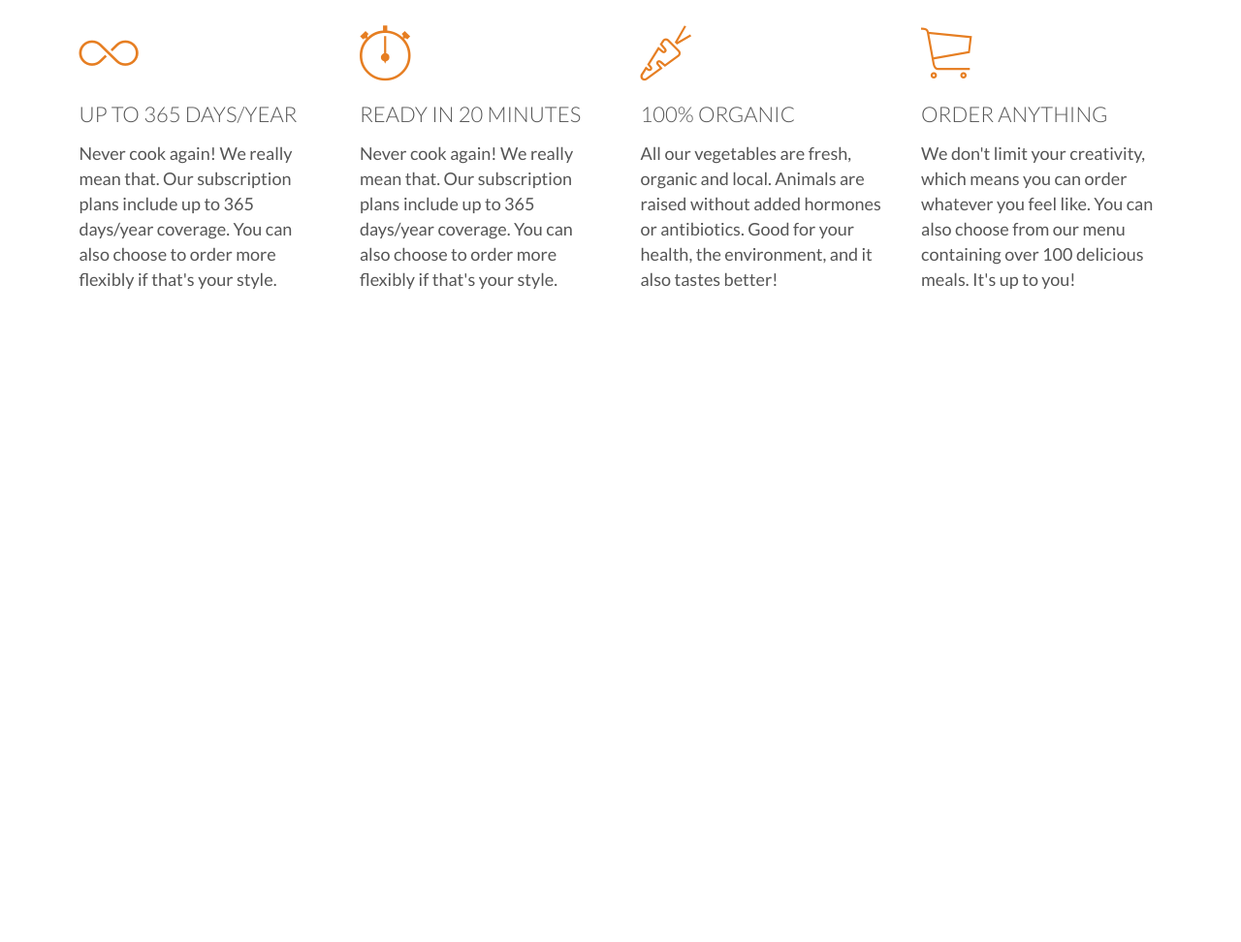
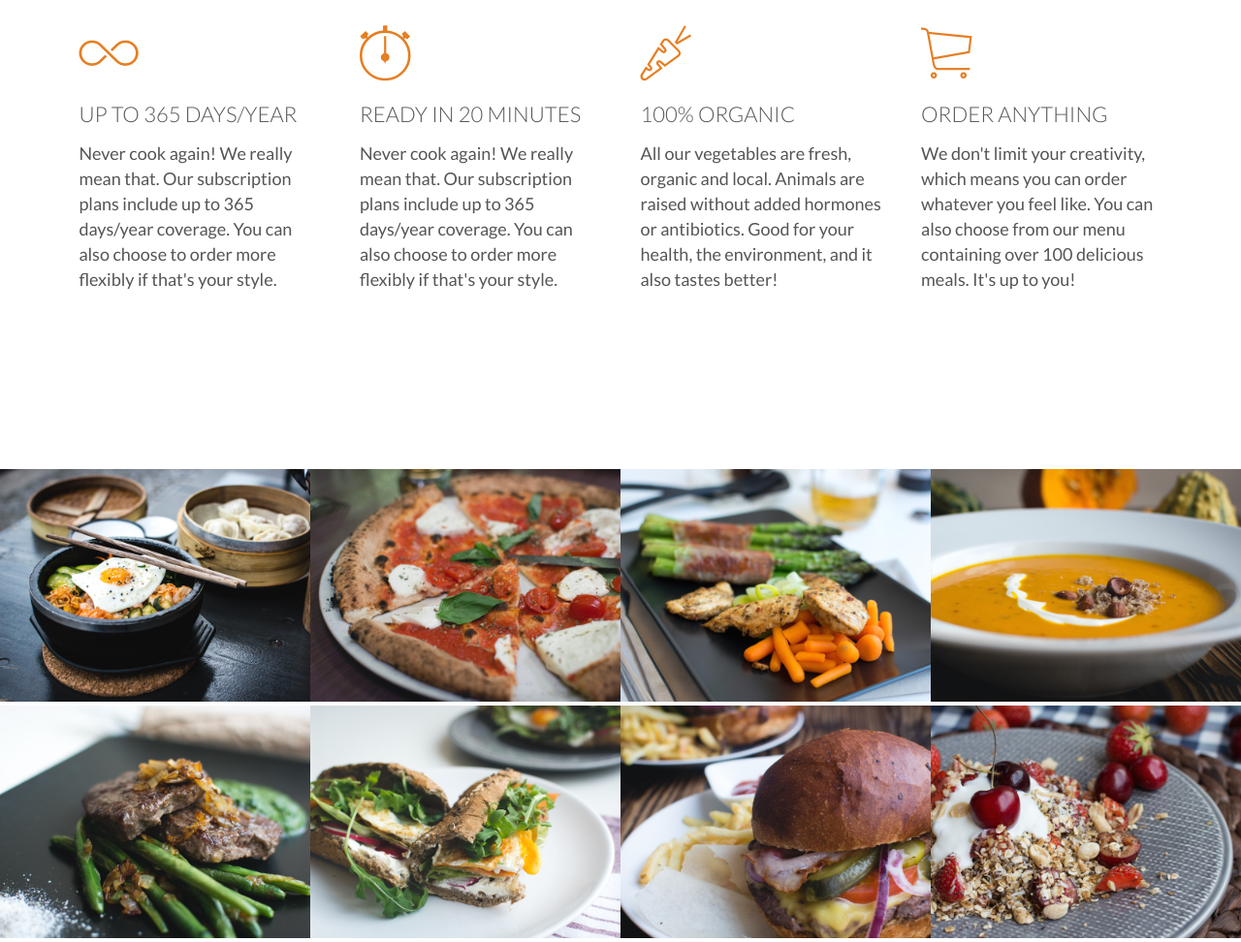
Before and after one commit to macguti/basiccss, a plain HTML site: page index.html in a window 1280 px wide. Shown: the part 1050-2022 px from the top of the page at 97% size. Before the commit the page ends 1454 px from the top, so only its background shows below. Drawn offline with Linux system fonts and the light colour scheme; files whose address does not match are found by name.

Commit message:
how it works

```diff
--- a/index.html
+++ b/index.html
@@ -68,5 +68,54 @@
     </div>
 
    </section>
+   <section class="section-meals">
+       <ul class="meals-showcase">
+           <li>
+               <figure class="meal-photos">
+                   <img src="resources/img/1.jpg" alt="Korean bibimbap with egg and vegetables">
+               </figure>
+           </li>
+           <li>
+                <figure class="meal-photos">
+                    <img src="resources/img/2.jpg" alt="Simple italian pizza with cherry tomatoes">
+                </figure>
+            </li>
+            <li>
+                <figure class="meal-photos">
+                    <img src="resources/img/3.jpg" alt="Chicken breast steak with vegetables">
+                </figure class="meal-photos">
+            </li>
+            <li>
+               <figure class="meal-photos">
+                   <img src="resources/img/4.jpg" alt="Autumn pumpkin soup">
+               </figure>
+           </li>
+
+       </ul>
+
+       <ul class="meals-showcase">
+            <li>
+                <figure class="meal-photos">
+                    <img src="resources/img/5.jpg" alt="Paleo beef steak with vegetables">
+                </figure>
+            </li>
+            <li>
+                 <figure class="meal-photos">
+                     <img src="resources/img/6.jpg" alt="Healthy baguette with egg and vegetables">
+                 </figure>
+             </li>
+             <li>
+                 <figure class="meal-photos">
+                      <img src="resources/img/7.jpg" alt="Burger with cheddar and bacon">
+                 </figure>
+             </li>
+             <li>
+                <figure class="meal-photos">
+                    <img src="resources/img/8.jpg" alt="Granola with cherries and strawberries">
+                </figure>
+            </li>
+
+        </ul>
+   </section>
 </body>
 </html>
--- a/resources/css/style.css
+++ b/resources/css/style.css
@@ -198,3 +198,28 @@ header{
     .main-nav li a:active{
         border-bottom: 2px solid #e67e22;
     }
+
+/* ---------------------------------------*/
+/* meals */
+/* ---------------------------------------*/
+    .meals-showcase{
+        list-style: none;
+        width: 100%;
+
+    }
+    .meals-showcase li{
+    display: block;
+    float:left;
+    width:25%;
+
+    }
+
+    .meal-photos {
+        width:100%;
+        margin:0;
+
+    }
+    .meal-photos img{
+        width:100%;
+        height: auto;
+    }
```
